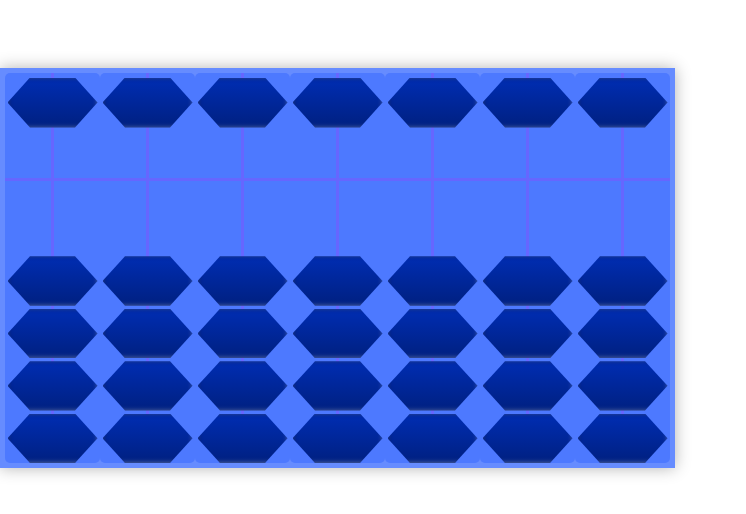
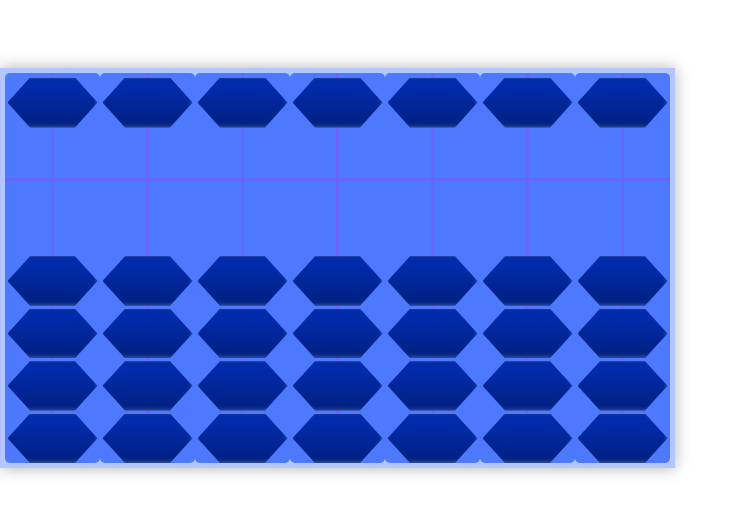
Before and after one commit to khaledh150/Soroban-wonder-kids, a plain HTML site: page soroban.html in a window 1280 px wide. Shown: the part 132-646 px from the top of the page, without its empty margins (0-746 px from the left). Drawn offline with Linux system fonts and the light colour scheme.

Commit message:
Update soroban.html

```diff
--- a/soroban.html
+++ b/soroban.html
@@ -24,7 +24,7 @@ height: 100%;
     }
     .soroban {
       display: flex; justify-content: center; align-items: center;
-      background: #668cff; padding: 5px;
+      background: #b3c6ff; padding: 5px;
       box-shadow: 0 0 15px rgba(0,0,0,0.3); overflow: hidden;
     }
     .rod {
```
